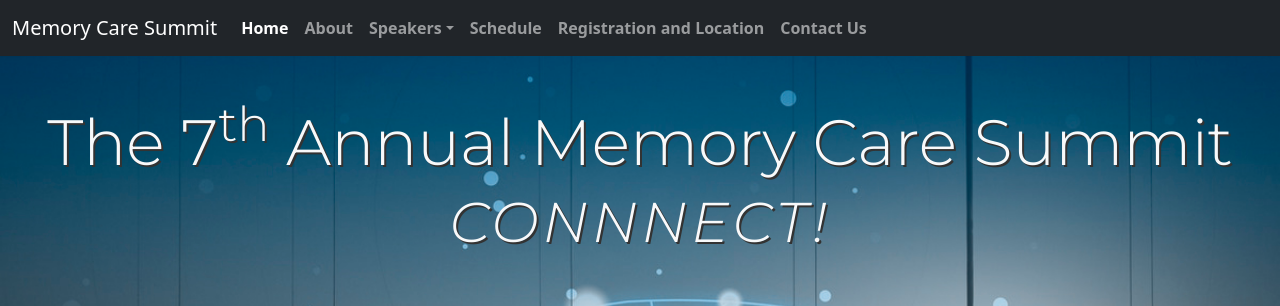
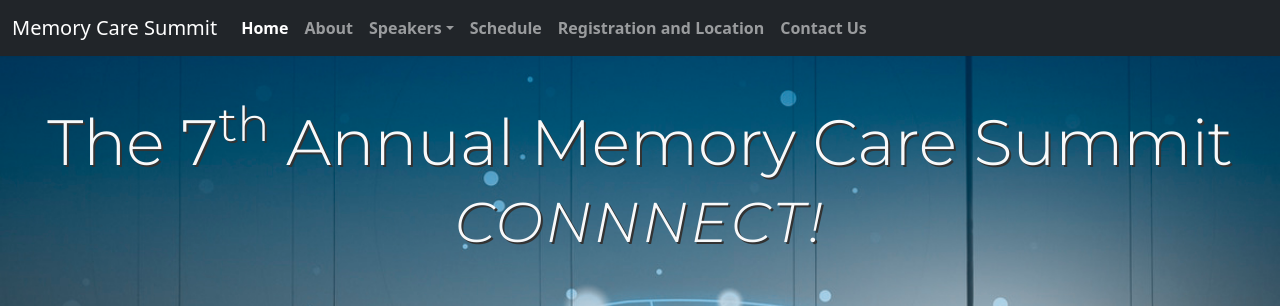
Before and after one commit to P4sc4l94/mcs, a plain HTML site: page index.html in a window 1280 px wide. Shown: the top 306 px of the page. Drawn offline with nearby package versions, Linux system fonts and the light colour scheme; some packages are replaced by stand-ins of ours.

Commit message:
Update styles.css

```diff
--- a/css/styles.css
+++ b/css/styles.css
@@ -18,8 +18,8 @@ h2 {
   font-weight: 500;
   text-transform: uppercase;
   color: #0676a2;
-  font-size: 3rem;
-  letter-spacing: 0.25rem;
+  font-size: 3em;
+  letter-spacing: 0.05em;
 }
 
 h3 {
```
